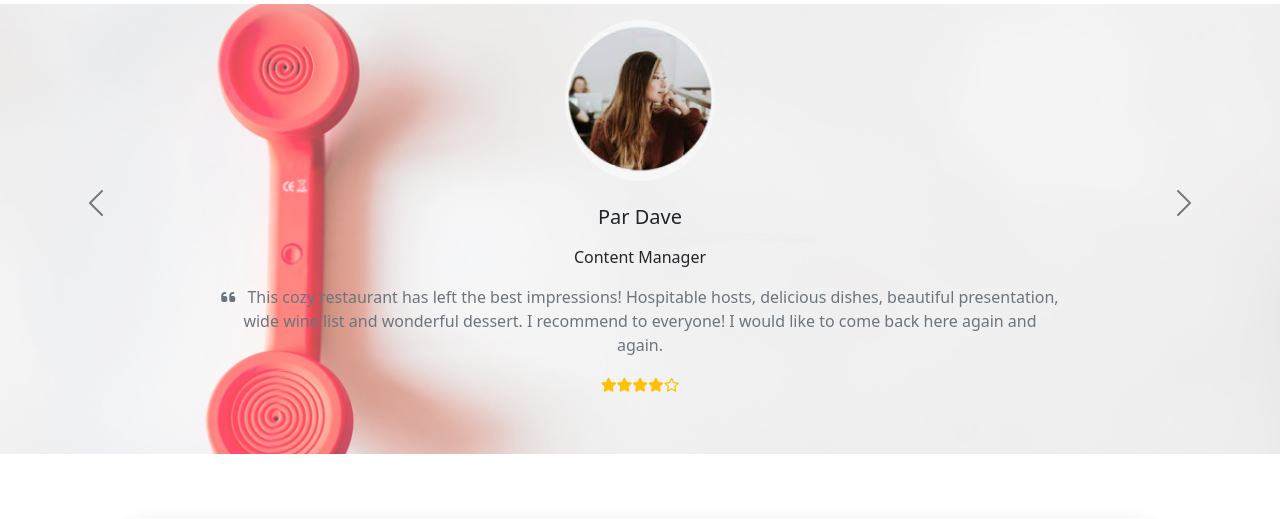
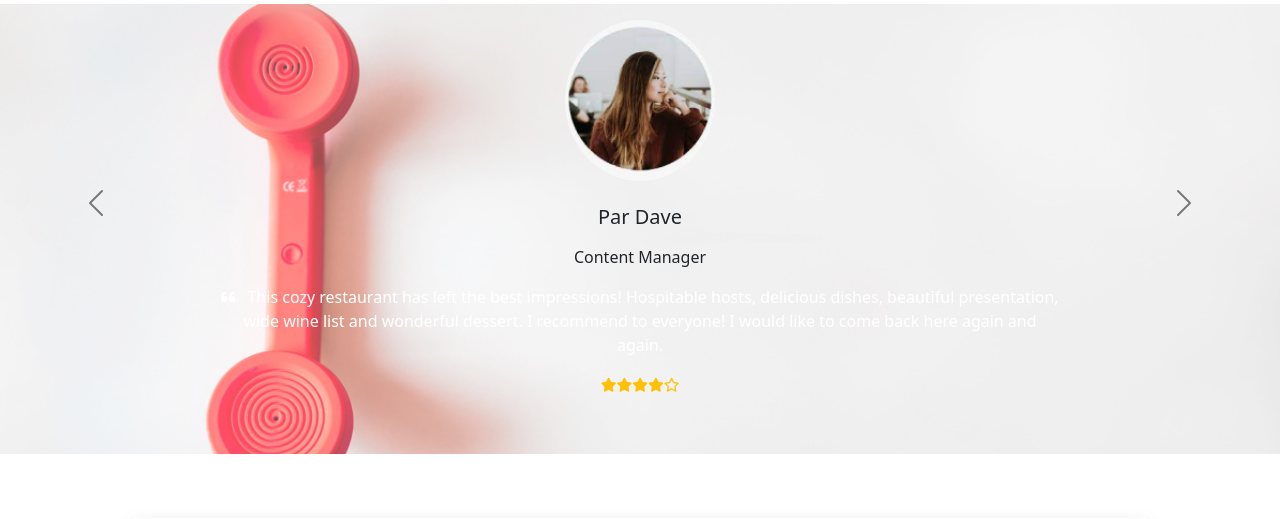
Before and after one commit to MuzhdaN/FEAST, a Django app: page / in a window 1280 px wide. Shown: the part 2132-2651 px from the top of the page. Run offline with Django 3.2, Linux system fonts and the light colour scheme; some libraries are stand-ins or nearby versions.

Commit message:
Changed review section content color

```diff
--- a/home/templates/home/index.html
+++ b/home/templates/home/index.html
@@ -274,7 +274,7 @@
               <div class="col-lg-8">
                 <h5 class="mb-3">Par Dave</h5>
                 <p>Content Manager</p>
-                <p class="text-muted">
+                <p class="text-white">
                   <i class="fas fa-quote-left pe-2"></i>
                   This cozy restaurant has left the best impressions! Hospitable hosts, delicious dishes,
                   beautiful presentation, wide wine list and wonderful dessert. I recommend to everyone! I
@@ -296,7 +296,7 @@
               <div class="col-lg-8">
                 <h5 class="mb-3">James Robert</h5>
                 <p>Bussinessman</p>
-                <p class="text-muted">
+                <p class="text-white">
                   <i class="fas fa-quote-left pe-2"></i>
                   Came for lunch with my sister. We loved our Thai-style mains which were amazing with lots of flavour,
                   very impressive for a vegetarian restaurant.
@@ -318,7 +318,7 @@
               <div class="col-lg-8">
                 <h5 class="mb-3">Anna Deynah</h5>
                 <p>Author</p>
-                <p class="text-muted">
+                <p class="text-white">
                   <i class="fas fa-quote-left pe-2"></i>
                   It’s a great experience. The ambiance is very welcoming and charming. Amazing wines,
                    food and service. Staff are extremely knowledgeable and make great recommendations
```
